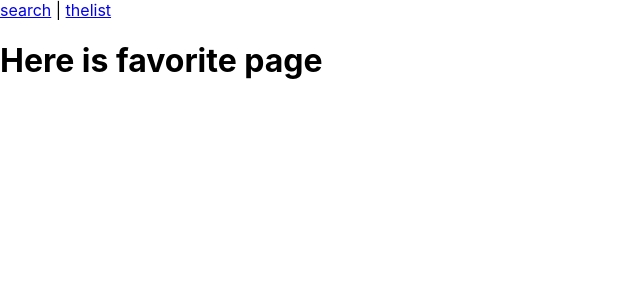
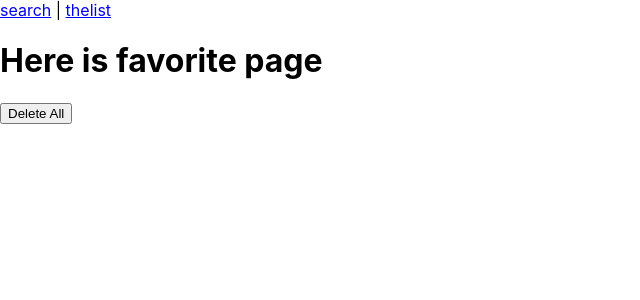
Before and after one commit to almarrim/recipes, a React (Create React App) app: page /mylist in a window 1280 px wide. Shown: the top 300 px of the page, without its empty margins (0-640 px from the left). Built offline with nearby package versions, Linux system fonts and the light colour scheme.

Commit message:
add noteBoard to post notes in it, and add delete all button which deletes all the favorites

```diff
--- a/src/App.js
+++ b/src/App.js
@@ -48,6 +48,12 @@ class App extends Component {
       favorites: favorites
     })
   }
+  deleteAll = () => {
+    console.log('yoyoyo')
+    this.setState({
+      favorites: []
+    })
+  }
   render() {
     return (
       // <>
@@ -62,7 +68,7 @@ class App extends Component {
         </nav>
         <Switch>
           <Route exact path='/' render={() => <SearchPage getResults={this.getResults} recipes={this.state.recipes} faveToggle={this.faveToggle} />} />
-          <Route path='/mylist' render={() => <FavoritePage favorites={this.state.favorites} faveToggle={this.faveToggle} />} />
+          <Route path='/mylist' render={() => <FavoritePage favorites={this.state.favorites} faveToggle={this.faveToggle} deleteAll={this.deleteAll} />} />
         </Switch>
       </Router>
 
--- a/src/components/FavoritePage.js
+++ b/src/components/FavoritePage.js
@@ -13,6 +13,7 @@ class FavoritePage extends Component {
 
         return (<div>
             <h1>Here is favorite page</h1>
+            <button onClick={this.props.deleteAll}>Delete All</button>
             <SearchResult recipes={this.props.favorites} faveToggle={this.props.faveToggle} inFave={true} />
 
         </div>
--- a/src/components/note.js
+++ b/src/components/note.js
@@ -1,5 +1,6 @@
 import React, { Component } from 'react'
 import NoteForm from './noteForm';
+import NoteBoard from './noteBoard';
 
 class Note extends Component {
     constructor(props) {
@@ -12,21 +13,27 @@ class Note extends Component {
     }
     getText = (e) => {
         e.preventDefault()
-        console.log('here in the e', e.target)
         this.setState({
-            noteValue: e.target.value
+            noteValue: this.state.noteBox,
+            noteBox: ''
         })
+
     }
     handleChange = (e) => {
         this.setState({ noteBox: e.target.value })
+    }
+    deleteIt = () => {
+        this.setState({
+            noteValue: '',
+        })
+    }
 
-    }
     render() {
-        console.log(this.state.noteBox)
+        console.log("we are in render", this.state.noteBox, "next is noteVAlue", this.state.noteValue, "after the value")
         return (
             <>
-                <NoteForm getText={this.getText} handleChange={this.handleChange} />
-
+                <NoteForm getText={this.getText} handleChange={this.handleChange} noteBox={this.state.noteBox} />
+                <NoteBoard noteValue={this.state.noteValue} deleteIt={this.deleteIt} />
             </>
         );
     }
--- /dev/null
+++ b/src/components/noteBoard.js
@@ -0,0 +1,9 @@
+import React from 'react'
+
+const NoteBoard = props => {
+    return <p>
+        {(props.noteValue) ? (props.noteValue) : "no notes available"}
+        <button onClick={props.deleteIt}>Delete</button>
+    </p>
+}
+export default NoteBoard;
--- a/src/components/noteForm.js
+++ b/src/components/noteForm.js
@@ -3,7 +3,7 @@ import React from 'react'
 const NoteForm = props => {
 
     return <form >
-        <input type="text" onChange={props.handleChange} />
+        <input type="text" onChange={props.handleChange} value={props.noteBox} />
         <button onClick={props.getText}>Submit</button>
     </form>
 
```
